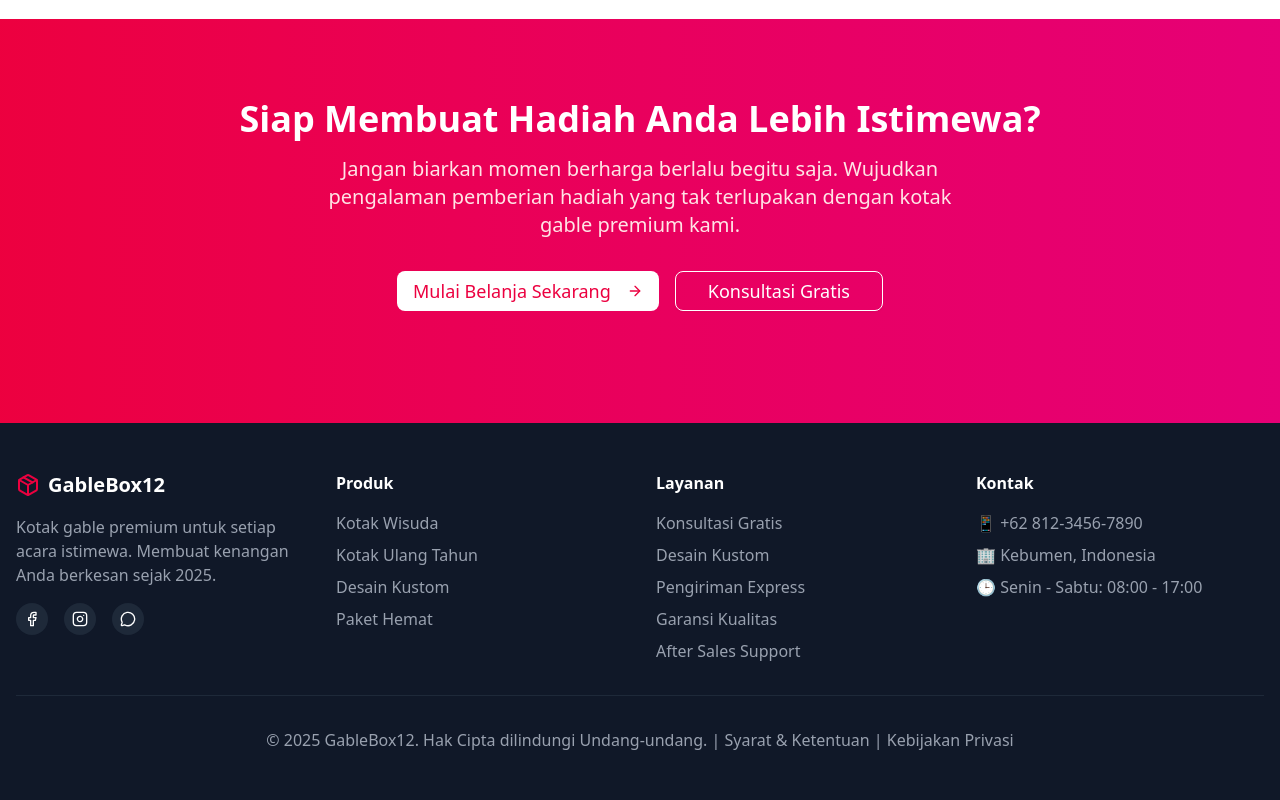
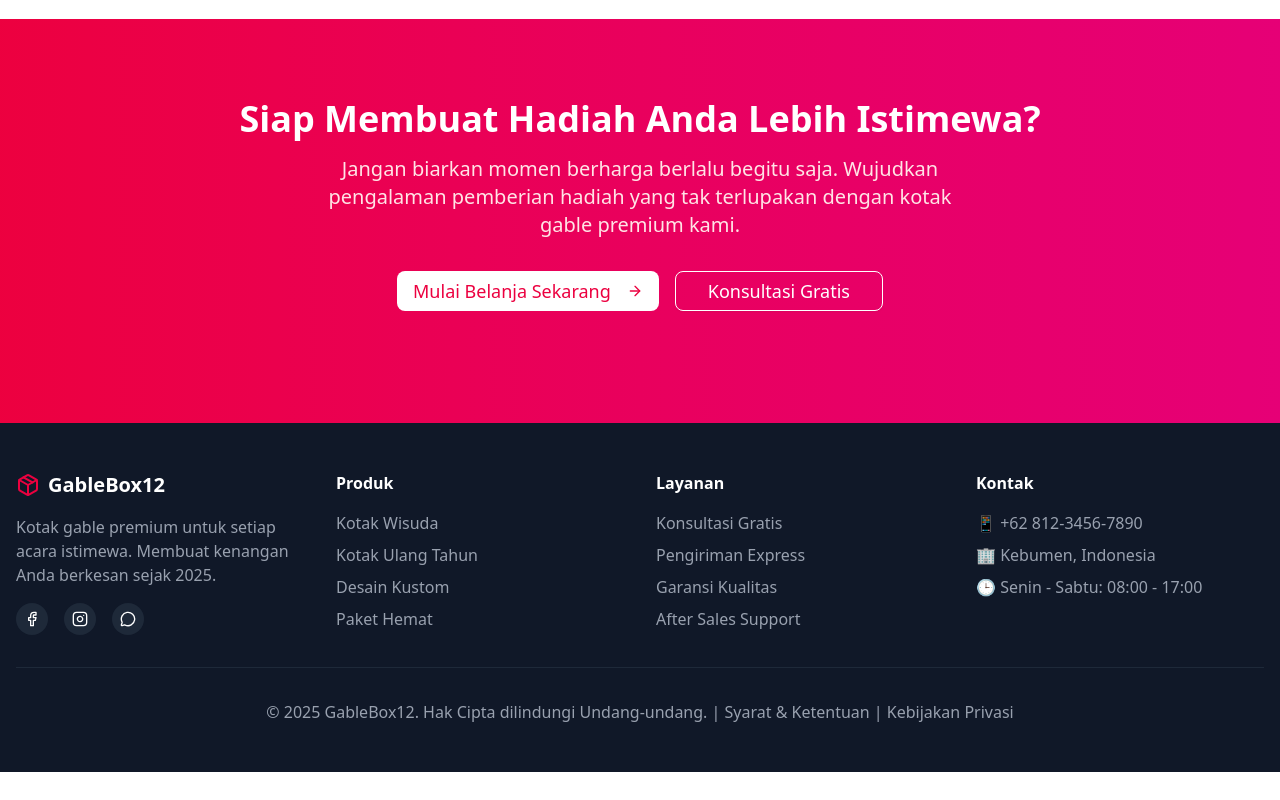
Before and after one commit to evanalif113/GableBox-LandingPage, a Next.js app: page / in a window 1280 px wide. Shown: the part 4104-4904 px from the top of the page. After the commit the page ends 4876 px from the top, so only its background shows below. Built offline with nearby package versions, Linux system fonts and the light colour scheme.

Commit message:
feat: remove unused link for improved code clarity and maintenance

```diff
--- a/app/page.tsx
+++ b/app/page.tsx
@@ -634,11 +634,6 @@
                   </li>
                   <li>
                     <Link href="#" className="hover:text-white transition-colors">
-                      Desain Kustom
-                    </Link>
-                  </li>
-                  <li>
-                    <Link href="#" className="hover:text-white transition-colors">
                       Pengiriman Express
                     </Link>
                   </li>
```
